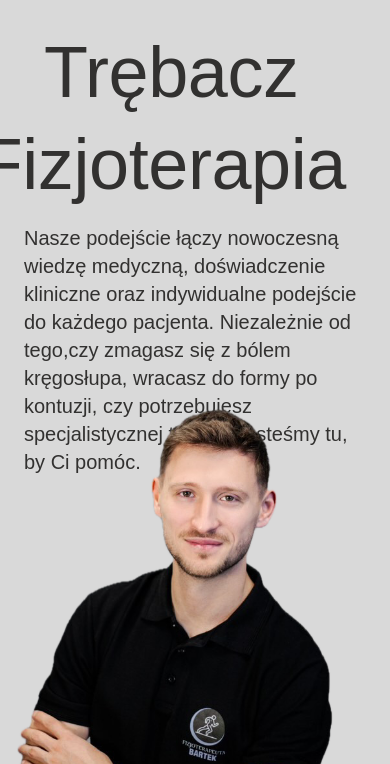
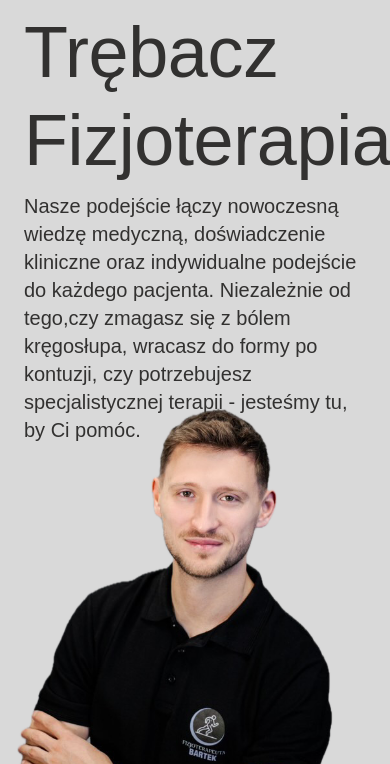
Before and after one commit to bartoszjaniuk/astro-physiotherapy, an Astro site: page / in a window 390 px wide. Shown: the part 80-844 px from the top of the page. Built offline with nearby package versions, Linux system fonts and the light colour scheme; Astro itself is replaced by a stand-in of ours; a web font is replaced by a local one.

Commit message:
improvements

```diff
--- a/src/_views/Home/Home.tsx
+++ b/src/_views/Home/Home.tsx
@@ -74,7 +74,7 @@ export const Home = () => {
 						src="assets/homepage.png"
 					/>
 				</div>
-				<div className="hidden xl:block absolute top-96 w-5/6 left-0 right-0 mx-auto h-full md:w-[700px] lg:-right-96 lg:mx-0 lg:left-auto">
+				{/* <div className="hidden xl:block absolute top-96 w-5/6 left-0 right-0 mx-auto h-full md:w-[700px] lg:-right-96 lg:mx-0 lg:left-auto">
 					<motion.img
 						className="w-full z-10"
 						src="/assets/ccircle.svg"
@@ -90,18 +90,18 @@ export const Home = () => {
 							repeatType: "loop",
 						}}
 					/>
-				</div>
+				</div> */}
 
-				<div className="container mx-auto h-full w-full absolute top-0 left-0 right-0 bg-transparent ">
-					<div className="bg-transparent absolute top-5 left-5 lg:left-16 xl:left-0 xl:top-[10%] 2xl:top-[25%] responsive-padding">
+				<div className="container mx-auto h-full w-full absolute top-0 left-0 right-0 bg-transparent flex flex-col gap-4 md:block">
+					<div className=" bg-transparent relative md:absolute lg:left-16 xl:left-0 xl:top-[10%] 2xl:top-[15%] responsive-padding">
 						<Heading title="Trębacz" slideFrom="none" />
 					</div>
 
-					<div className="bg-transparent absolute top-28 right-5 md:right-0 md:top-[13%] lg:right-16 xl:top-[35%] xl:right-4 2xl:top-[40%] 2xl:right-[-5%] responsive-padding">
+					<div className="bg-transparent  relative md:absolute  md:right-0 md:top-[13%] lg:right-16 xl:top-[35%] xl:right-4 2xl:top-[40%] 2xl:right-[-5%] responsive-padding">
 						<Heading title="Fizjoterapia" slideFrom="none" />
 					</div>
 
-					<div className="bg-transparent absolute w-full top-52 md:top-80 lg:top-[30%] xl:w-96 2xl:top-[40%] responsive-padding z-10 flex flex-col gap-8">
+					<div className="bg-transparent relative md:absolute w-full md:top-80 lg:top-[30%] xl:w-96 2xl:top-[35%] responsive-padding z-10 flex flex-col gap-8">
 						<ScaleUp>
 							<Description
 								text="Nasze podejście łączy nowoczesną wiedzę medyczną, doświadczenie kliniczne oraz indywidualne podejście do każdego pacjenta.
```
